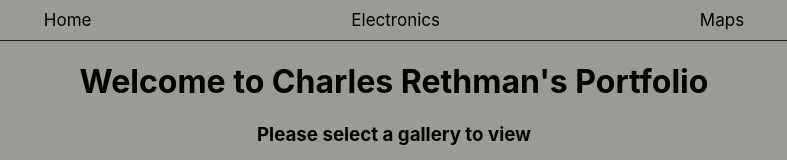
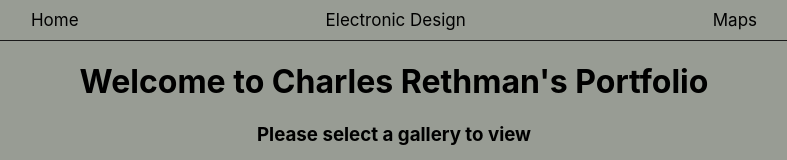
Before and after one commit to chezearth-personal/map-server, a React (Create React App) app in the folder client/: page / in a window 1280 px wide. Shown: the top 160 px of the page, without its empty margins (246-1033 px from the left). Built offline with nearby package versions, Linux system fonts and the light colour scheme.

Commit message:
Chnged 'Electronics' to 'Electronic Design'

```diff
--- a/client/src/App.js
+++ b/client/src/App.js
@@ -14,7 +14,7 @@ function App() {
     <div className='App'>
       <header>
         <p id='hed_' className='thumbnail_text' onClick={handleClick}>Home</p>
-        <p id='hed_electronics' className='thumbnail_text' onClick={handleClick}>Electronics</p>
+        <p id='hed_electronics' className='thumbnail_text' onClick={handleClick}>Electronic Design</p>
         <p id='hed_maps' className='thumbnail_text' onClick={handleClick}>Maps</p>
       </header>
       <Routes>
```
